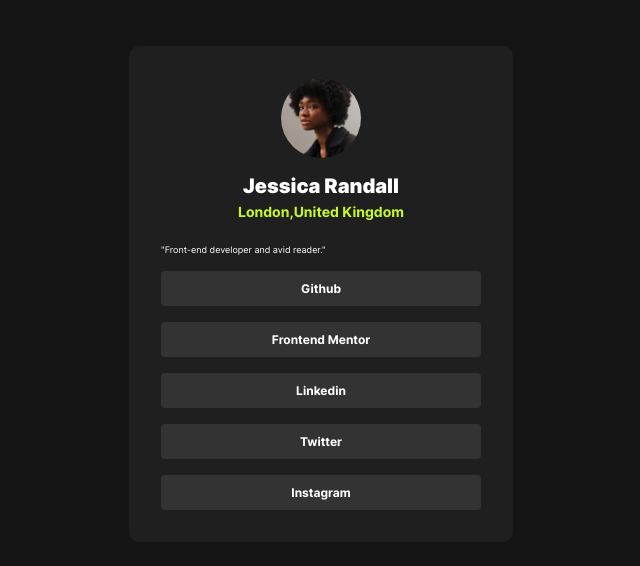
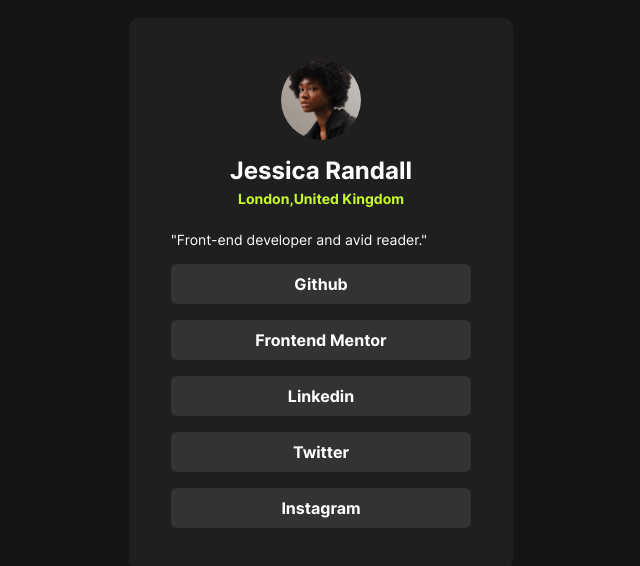
Before and after one commit to mohamedsec/Social-links-profile, a plain HTML site: page index.html in a window 1280 px wide. Shown: the part 106-672 px from the top of the page, without its empty margins (319-959 px from the left). Drawn offline with Linux system fonts and the light colour scheme.

Commit message:
update style f1

```diff
--- a/style.css
+++ b/style.css
@@ -32,7 +32,7 @@ body {
   display: flex;
   flex-direction: column;
   gap: 24px;
-  padding: 32px;
+  padding: 42px;
 }
 .usr {
   display: flex;
@@ -50,9 +50,9 @@ body {
   text-align: center;
 }
 h1 {
-  font-size: 20px;
+  font-size: 24px;
   margin-bottom: 5px;
-  font-weight: 900;
+  font-weight: 700;
 }
 h2 {
   font-size: 14px;
@@ -64,7 +64,7 @@ h2 {
   gap: 16px;
 }
 p {
-  font-size: 9px;
+  font-size: 14px;
   font-weight: 400;
 }
 .links-lists {
@@ -75,11 +75,11 @@ p {
 }
 .link-item {
   background-color: var(--Grey7);
-  font-size: 12px;
+  font-size: 16px;
   text-transform: capitalize;
   text-align: center;
   padding: 10px 0;
-  border-radius: 4px;
+  border-radius: 6px;
   transition: all 0.2s ease-in;
   cursor: pointer;
   font-weight: 700;
```
